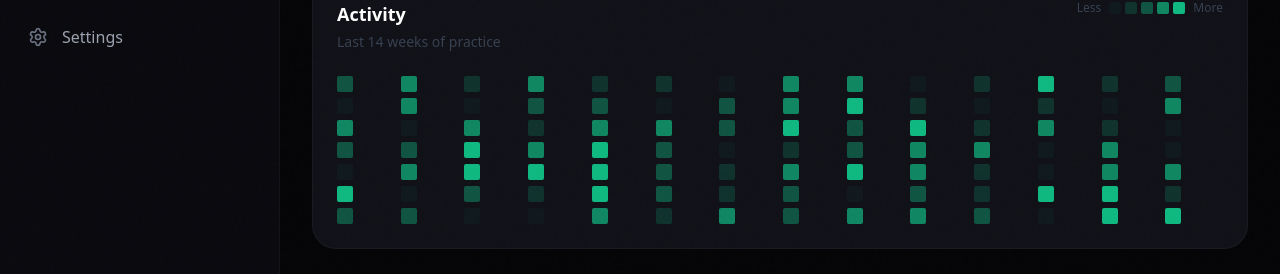
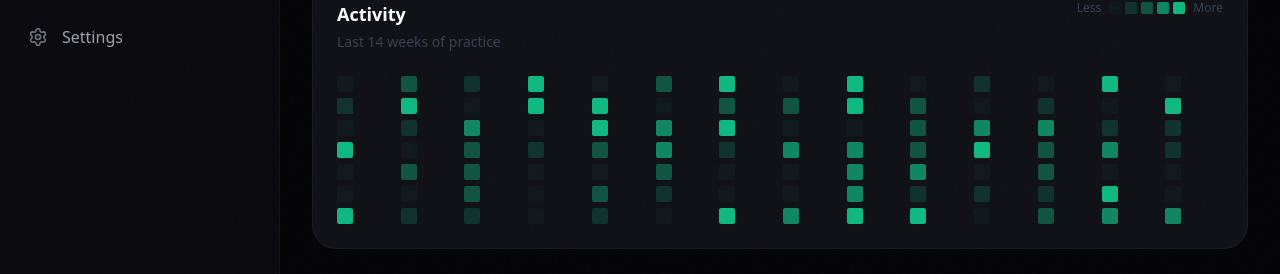
Before and after one commit to shaikhadibbb/student-dashboard, a Next.js app: page / in a window 1280 px wide. Shown: the part 337-611 px from the top of the page. Built offline with nearby package versions, Linux system fonts and the light colour scheme; no server answers; the database is empty.

Commit message:
fix: resolve SSR hydration mismatch on ActivityTile by replacing Math.random with a deterministic pseudo-random function

```diff
--- a/src/components/dashboard/ActivityTile.tsx
+++ b/src/components/dashboard/ActivityTile.tsx
@@ -8,10 +8,12 @@ const DAYS = 7;
 
 export function ActivityTile() {
   const activityData = useMemo(() => {
-    return Array.from({ length: WEEKS * DAYS }, (_, i) => ({
-      id: i,
-      level: Math.floor(Math.random() * 5), // 0-4
-    }));
+    return Array.from({ length: WEEKS * DAYS }, (_, i) => {
+      // Deterministic pseudo-random level between 0 and 4 to prevent SSR hydration mismatches
+      const val = Math.sin(i * 1234.5678) * 10000;
+      const level = Math.floor((val - Math.floor(val)) * 5);
+      return { id: i, level };
+    });
   }, []);
 
   const getOpacity = (level: number) => {
```
